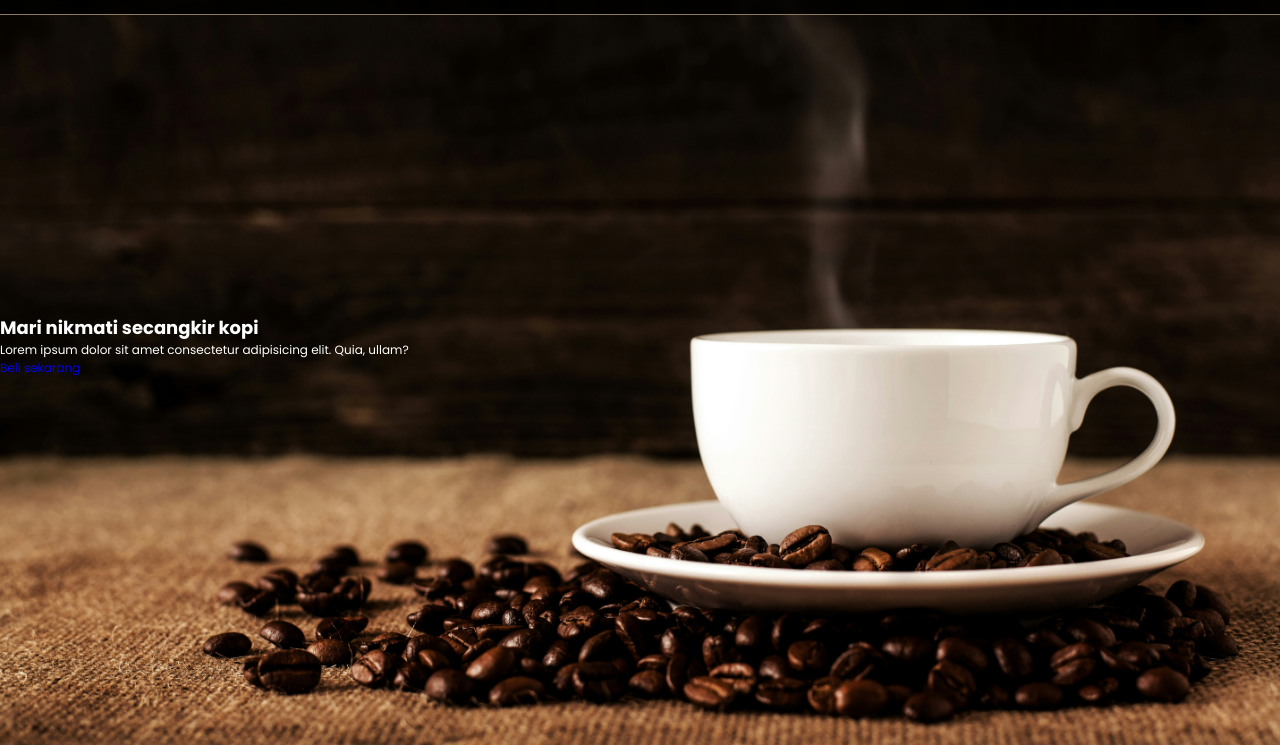
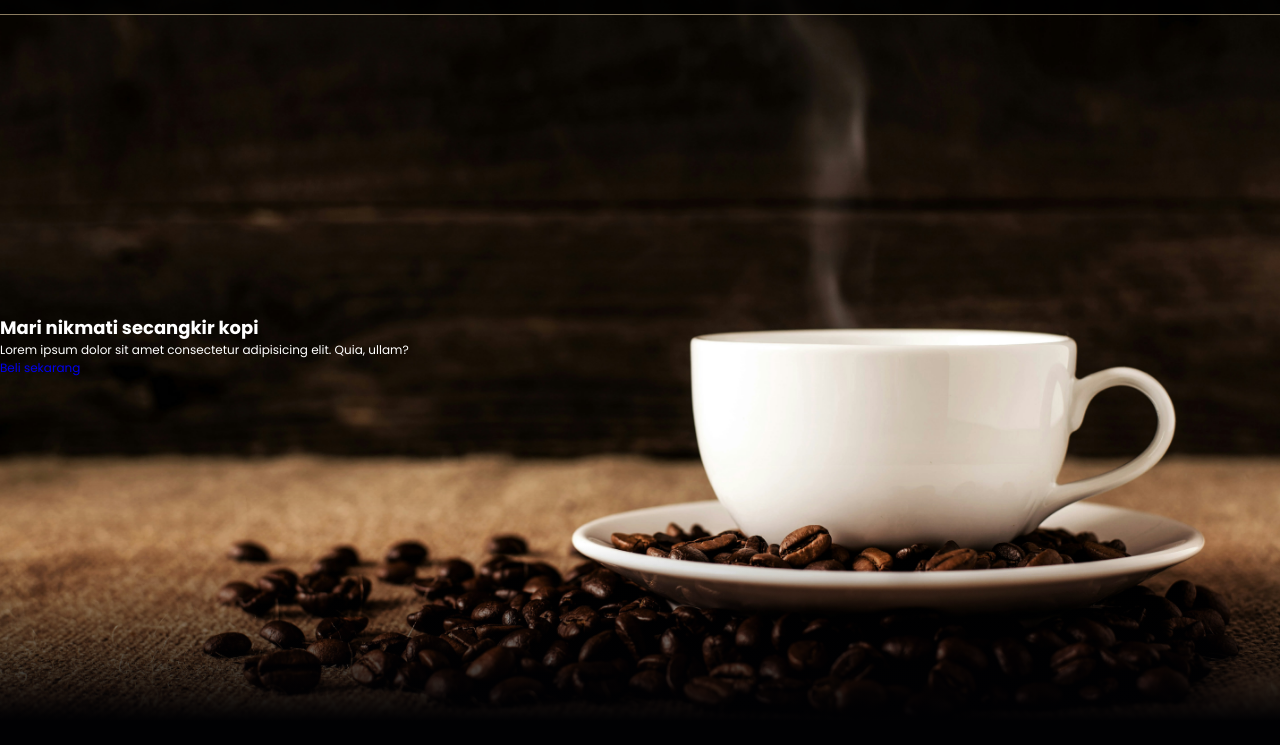
Before and after one commit to nicolynk03/kenangan-kopi-senja-WPU, a plain HTML site: page index.html in a window 1280 px wide. Shown: the part 55-800 px from the top of the page. Drawn offline with nearby package versions, Linux system fonts and the light colour scheme.

Commit message:
wip: gradient added for the background image in hero section

```diff
--- a/CSS/style.css
+++ b/CSS/style.css
@@ -32,6 +32,7 @@ body {
     background-color: var(--background);
     /* default font colour */
     color: #fff;
+    /* min-height: 2000px; */
 }
 
 /* navbar */
@@ -104,9 +105,18 @@ body {
     background-repeat: no-repeat;
     background-size: cover;
     background-position: center;
+    position: relative;
 }
 
-
+/* pseudo element for gradient (background image's */
+.hero::after {
+    content: "";
+    display: block;
+    position: absolute;
+    width: 100%;
+    height:100%;
+    background: linear-gradient(0deg, rgba(1, 1, 3, 1) 3%, rgba(255, 255, 255, 0) 25%);
+}
 
 
 
```
